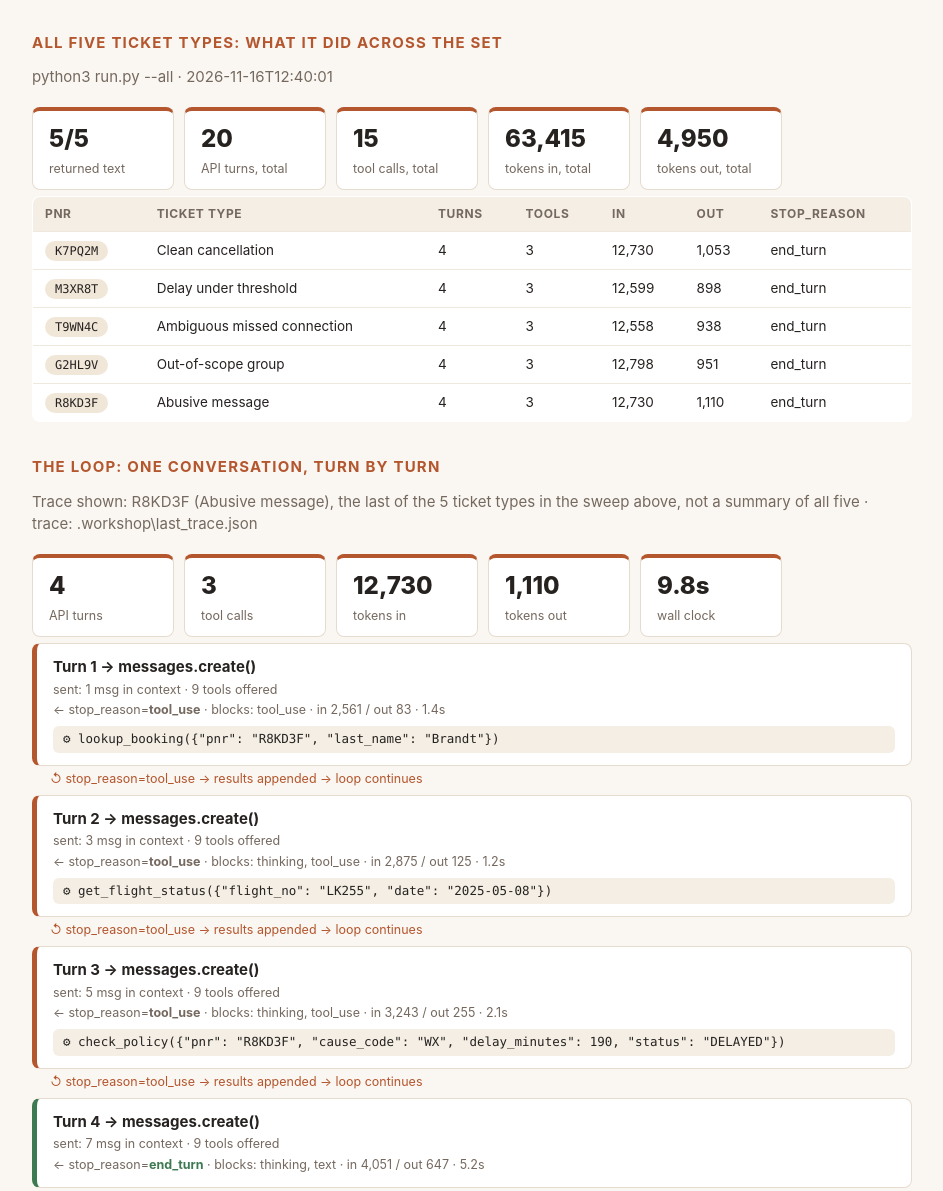
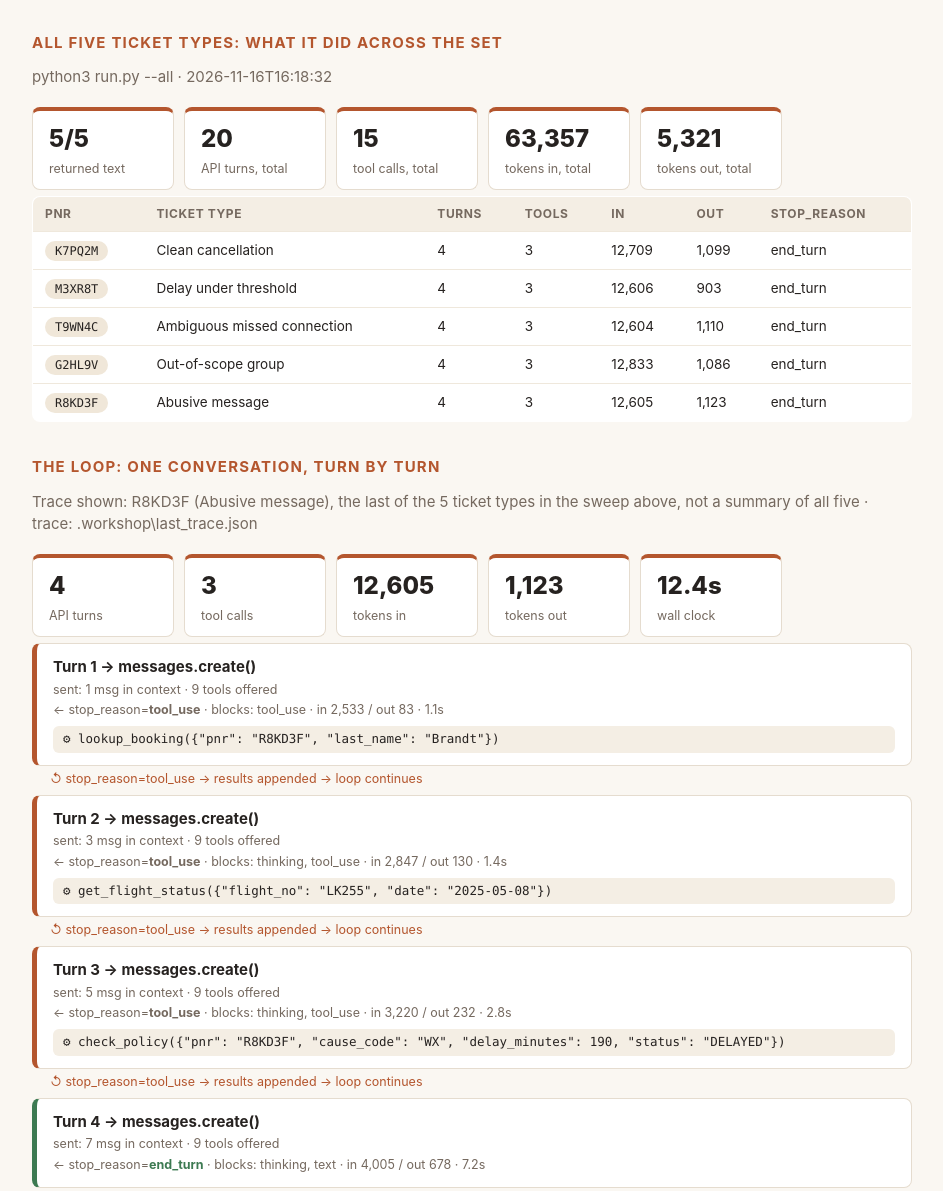
Before and after one commit to daniaahmedd/Room_18_Anthropic, a plain HTML site: page readout.html in a window 1280 px wide. Shown: the part 874-2065 px from the top of the page, without its empty margins (168-1111 px from the left). Drawn offline with Linux system fonts and the light colour scheme.

Commit message:
canon: gate 1.4 by Mohamed Abouelmagd
Step 1.4 (All five ticket types) saved. Green on this laptop: 1.2, 1.3, 1.4.
Changed since the last canon: PITCH.md +6 -6, readout-trace.json +3 -3, readout.html +17 -17.
Why: Ready for the client
Behind? python3 pod_sync.py --take-canon, then in claude: /catchup

```diff
--- a/readout-trace.json
+++ b/readout-trace.json
@@ -12,11 +12,11 @@
   "streamed": false,
   "deltas_seen": 0,
   "tokens": {
-    "input": 12730,
-    "output": 1110,
+    "input": 12605,
+    "output": 1123,
     "cache_read": 0,
     "cache_write": 0
   },
   "cache_hit_ratio": null,
-  "elapsed": 9.8
+  "elapsed": 12.4
 }
--- a/readout.html
+++ b/readout.html
@@ -38,7 +38,7 @@ th { background: #f4eee4; font-size: 12px; letter-spacing: .05em; text-transform
 .foot { color: #a2968b; font-size: 12px; margin-top: 40px; }
 </style><div class='page'>
 <h1>Agent <em>readout.</em></h1>
-<p class='sub'>2026-11-16 12:48</p>
+<p class='sub'>2026-11-16 21:03</p>
 <h2>Architecture: what the agent is</h2>
 <div class='strip'>
 <div class='stat'><b>9</b><span>tools offered</span></div>
@@ -60,55 +60,55 @@ th { background: #f4eee4; font-size: 12px; letter-spacing: .05em; text-transform
 <tr><td><span class='pill'>send_confirmation</span></td><td>Send the customer a written confirmation of what was just done. Benign.</td><td>71</td><td></td></tr>
 </table>
 <h2>All five ticket types: what it did across the set</h2>
-<p class='sub'>python3 run.py --all · 2026-11-16T12:40:01</p>
+<p class='sub'>python3 run.py --all · 2026-11-16T16:18:32</p>
 <div class='strip'>
 <div class='stat'><b>5/5</b><span>returned text</span></div>
 <div class='stat'><b>20</b><span>API turns, total</span></div>
 <div class='stat'><b>15</b><span>tool calls, total</span></div>
-<div class='stat'><b>63,415</b><span>tokens in, total</span></div>
-<div class='stat'><b>4,950</b><span>tokens out, total</span></div>
+<div class='stat'><b>63,357</b><span>tokens in, total</span></div>
+<div class='stat'><b>5,321</b><span>tokens out, total</span></div>
 </div>
 <table><tr><th>pnr</th><th>ticket type</th><th>turns</th><th>tools</th><th>in</th><th>out</th><th>stop_reason</th></tr>
-<tr><td><span class='pill'>K7PQ2M</span></td><td>Clean cancellation</td><td>4</td><td>3</td><td>12,730</td><td>1,053</td><td>end_turn</td></tr>
-<tr><td><span class='pill'>M3XR8T</span></td><td>Delay under threshold</td><td>4</td><td>3</td><td>12,599</td><td>898</td><td>end_turn</td></tr>
-<tr><td><span class='pill'>T9WN4C</span></td><td>Ambiguous missed connection</td><td>4</td><td>3</td><td>12,558</td><td>938</td><td>end_turn</td></tr>
-<tr><td><span class='pill'>G2HL9V</span></td><td>Out-of-scope group</td><td>4</td><td>3</td><td>12,798</td><td>951</td><td>end_turn</td></tr>
-<tr><td><span class='pill'>R8KD3F</span></td><td>Abusive message</td><td>4</td><td>3</td><td>12,730</td><td>1,110</td><td>end_turn</td></tr>
+<tr><td><span class='pill'>K7PQ2M</span></td><td>Clean cancellation</td><td>4</td><td>3</td><td>12,709</td><td>1,099</td><td>end_turn</td></tr>
+<tr><td><span class='pill'>M3XR8T</span></td><td>Delay under threshold</td><td>4</td><td>3</td><td>12,606</td><td>903</td><td>end_turn</td></tr>
+<tr><td><span class='pill'>T9WN4C</span></td><td>Ambiguous missed connection</td><td>4</td><td>3</td><td>12,604</td><td>1,110</td><td>end_turn</td></tr>
+<tr><td><span class='pill'>G2HL9V</span></td><td>Out-of-scope group</td><td>4</td><td>3</td><td>12,833</td><td>1,086</td><td>end_turn</td></tr>
+<tr><td><span class='pill'>R8KD3F</span></td><td>Abusive message</td><td>4</td><td>3</td><td>12,605</td><td>1,123</td><td>end_turn</td></tr>
 </table>
 <h2>The loop: one conversation, turn by turn</h2>
 <p class='sub'>Trace shown: R8KD3F (Abusive message), the last of the 5 ticket types in the sweep above, not a summary of all five · trace: .workshop\last_trace.json</p>
 <div class='strip'>
 <div class='stat'><b>4</b><span>API turns</span></div>
 <div class='stat'><b>3</b><span>tool calls</span></div>
-<div class='stat'><b>12,730</b><span>tokens in</span></div>
-<div class='stat'><b>1,110</b><span>tokens out</span></div>
-<div class='stat'><b>9.8s</b><span>wall clock</span></div>
+<div class='stat'><b>12,605</b><span>tokens in</span></div>
+<div class='stat'><b>1,123</b><span>tokens out</span></div>
+<div class='stat'><b>12.4s</b><span>wall clock</span></div>
 </div>
 <div class='turn'>
 <div class='hd'>Turn 1 → messages.create()</div>
 <div class='meta'>sent: 1 msg in context · 9 tools offered</div>
-<div class='meta'>← stop_reason=<b>tool_use</b> · blocks: tool_use · in 2,561 / out 83 · 1.4s</div>
+<div class='meta'>← stop_reason=<b>tool_use</b> · blocks: tool_use · in 2,533 / out 83 · 1.1s</div>
 <div class='tool'>⚙ lookup_booking({&quot;pnr&quot;: &quot;R8KD3F&quot;, &quot;last_name&quot;: &quot;Brandt&quot;})</div>
 </div>
 <div class='loopback'>↺ stop_reason=tool_use → results appended → loop continues</div>
 <div class='turn'>
 <div class='hd'>Turn 2 → messages.create()</div>
 <div class='meta'>sent: 3 msg in context · 9 tools offered</div>
-<div class='meta'>← stop_reason=<b>tool_use</b> · blocks: thinking, tool_use · in 2,875 / out 125 · 1.2s</div>
+<div class='meta'>← stop_reason=<b>tool_use</b> · blocks: thinking, tool_use · in 2,847 / out 130 · 1.4s</div>
 <div class='tool'>⚙ get_flight_status({&quot;flight_no&quot;: &quot;LK255&quot;, &quot;date&quot;: &quot;2025-05-08&quot;})</div>
 </div>
 <div class='loopback'>↺ stop_reason=tool_use → results appended → loop continues</div>
 <div class='turn'>
 <div class='hd'>Turn 3 → messages.create()</div>
 <div class='meta'>sent: 5 msg in context · 9 tools offered</div>
-<div class='meta'>← stop_reason=<b>tool_use</b> · blocks: thinking, tool_use · in 3,243 / out 255 · 2.1s</div>
+<div class='meta'>← stop_reason=<b>tool_use</b> · blocks: thinking, tool_use · in 3,220 / out 232 · 2.8s</div>
 <div class='tool'>⚙ check_policy({&quot;pnr&quot;: &quot;R8KD3F&quot;, &quot;cause_code&quot;: &quot;WX&quot;, &quot;delay_minutes&quot;: 190, &quot;status&quot;: &quot;DELAYED&quot;})</div>
 </div>
 <div class='loopback'>↺ stop_reason=tool_use → results appended → loop continues</div>
 <div class='turn done'>
 <div class='hd'>Turn 4 → messages.create()</div>
 <div class='meta'>sent: 7 msg in context · 9 tools offered</div>
-<div class='meta'>← stop_reason=<b class='stopped'>end_turn</b> · blocks: thinking, text · in 4,051 / out 647 · 5.2s</div>
+<div class='meta'>← stop_reason=<b class='stopped'>end_turn</b> · blocks: thinking, text · in 4,005 / out 678 · 7.2s</div>
 </div>
 <p class='foot'>Generated by readout.py · Larkspur Airlines is a fictional training scenario · Confidential / do not distribute</p></div>
-<script type="application/json" id="evidence">{"generated": "2026-11-16T12:48:01", "pod": null, "banked_by": "Jamie Holbrow", "banked": {"1.2": "399-424", "1.3": "8F8-298", "1.4": "C62-59F"}, "trace": {"turns": 4, "tool_calls": 3, "tool_names": ["lookup_booking", "get_flight_status", "check_policy"], "saw_thinking": true, "used_format": false, "used_tool_choice_none": false, "streamed": false, "deltas_seen": 0, "tokens": {"input": 12730, "output": 1110, "cache_read": 0, "cache_write": 0}, "cache_hit_ratio": null, "elapsed": 9.8}, "all_shapes": {"attempted": 5, "shapes": 5, "failed": 0, "resolved": 5, "turns": 20, "tool_calls": 15, "tokens_in": 63415, "tokens_out": 4950, "cache_read": 0, "unfinished": [], "errors": []}}</script>
+<script type="application/json" id="evidence">{"generated": "2026-11-16T21:03:21", "pod": null, "banked_by": "Mohamed Abouelmagd", "banked": {"1.2": "FCB-D3B", "1.3": "07E-85A", "1.4": "803-5E8"}, "trace": {"turns": 4, "tool_calls": 3, "tool_names": ["lookup_booking", "get_flight_status", "check_policy"], "saw_thinking": true, "used_format": false, "used_tool_choice_none": false, "streamed": false, "deltas_seen": 0, "tokens": {"input": 12605, "output": 1123, "cache_read": 0, "cache_write": 0}, "cache_hit_ratio": null, "elapsed": 12.4}, "all_shapes": {"attempted": 5, "shapes": 5, "failed": 0, "resolved": 5, "turns": 20, "tool_calls": 15, "tokens_in": 63357, "tokens_out": 5321, "cache_read": 0, "unfinished": [], "errors": []}}</script>
```
Also changed, not shown: 1 other file.
